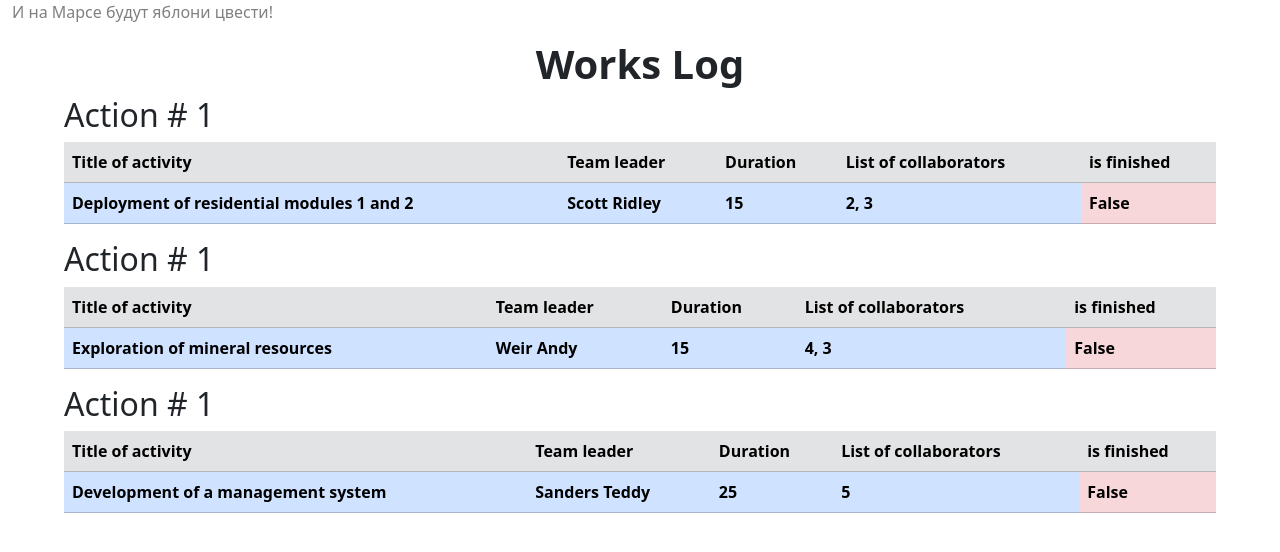
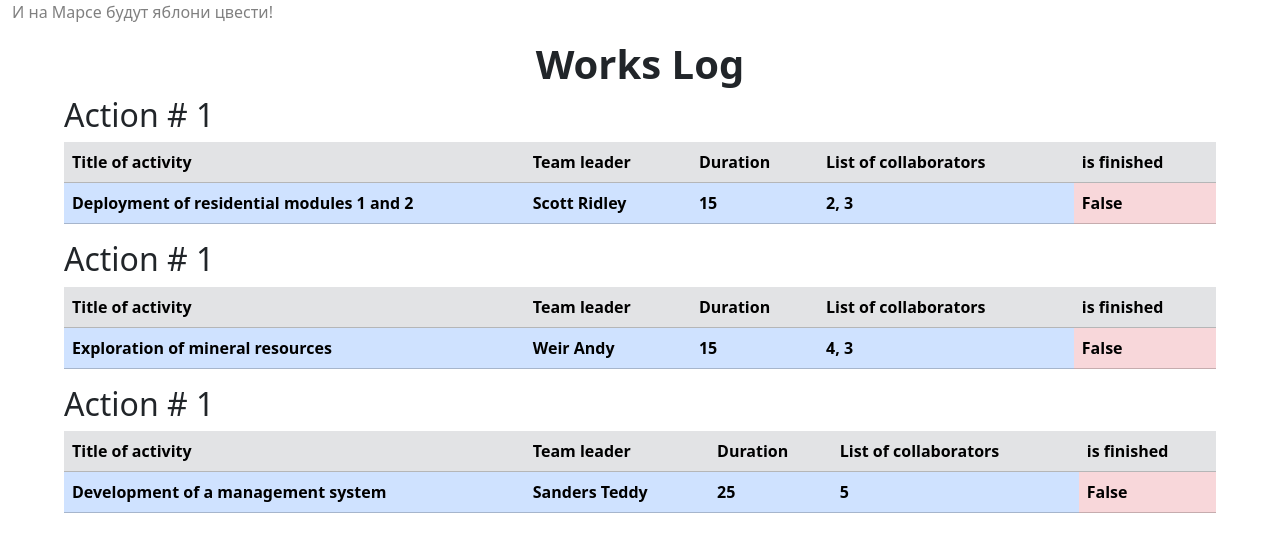
Before and after one commit to DevouringOG/Journal-of-works, a Flask app: page / in a window 1280 px wide. Shown: the part 56-608 px from the top of the page. Run offline with Flask 3, Linux system fonts and the light colour scheme; data comes from the database, SQL or seed files in the repository; lists and menus that the app fills with data are empty.

Commit message:
Fixed title-of-activity column size

```diff
--- a/templates/works_log.html
+++ b/templates/works_log.html
@@ -17,7 +17,7 @@
         </thead>
         <tbody class="table-primary">
             <tr>
-                <th>{{ job['title-of-activity'] }}</th>
+                <th style="width: 40%;">{{ job['title-of-activity'] }}</th>
                 <th>{{ job['team-leader'] }}</th>
                 <th>{{ job['duration'] }}</th>
                 <th>{{ job['collaborators'] }}</th>
```
